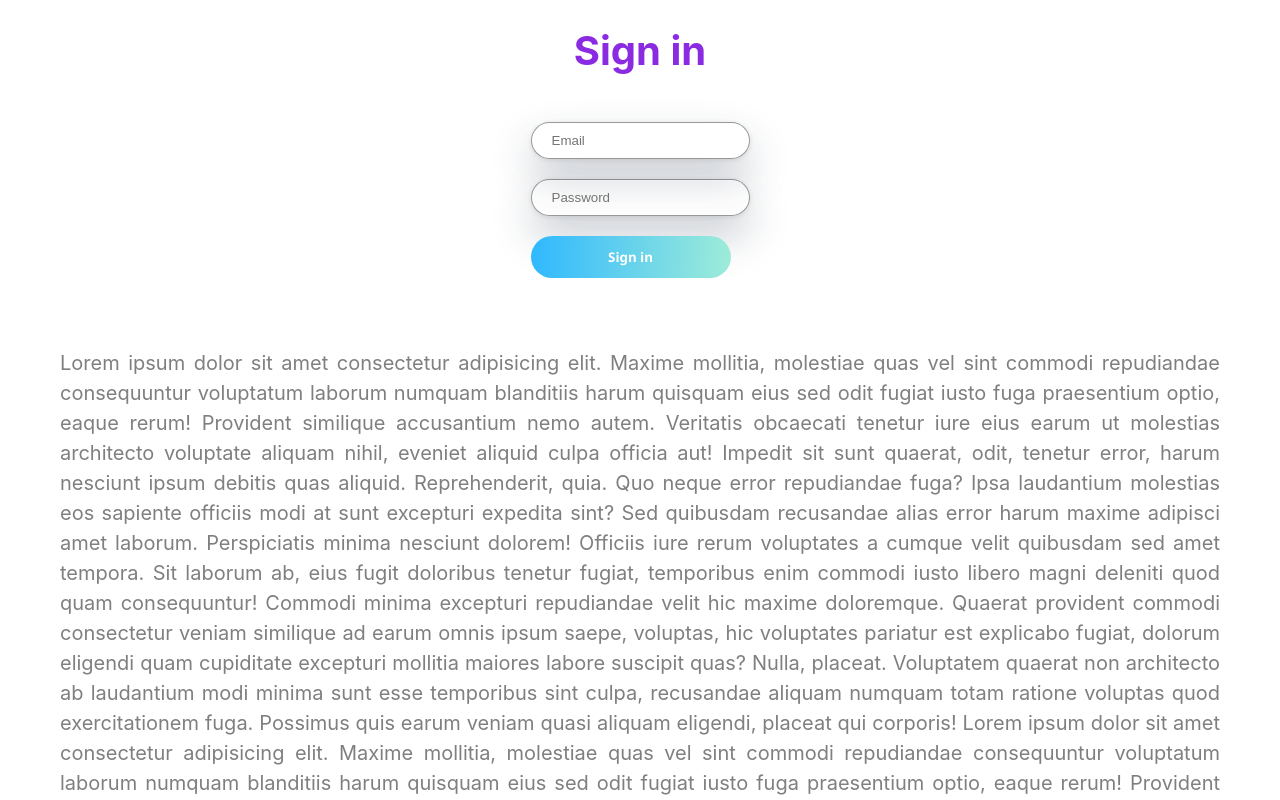
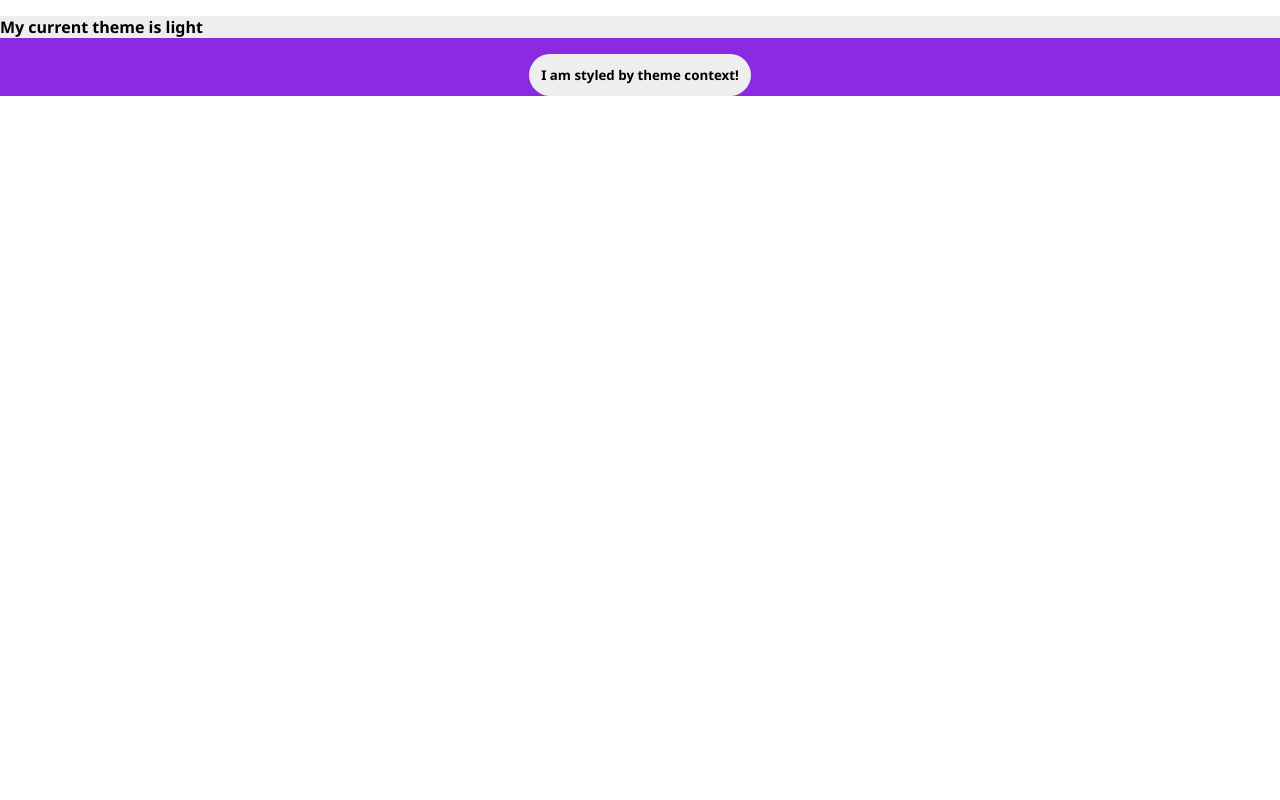
Before and after one commit to juanjosebernalv/great-day, a React (Create React App) app: page / in a window 1280 px wide. Shown: the top 800 px of the page. Built offline with nearby package versions, Linux system fonts and the light colour scheme; no server answers.

Commit message:
useContect example

```diff
--- a/src/App.js
+++ b/src/App.js
@@ -1,9 +1,12 @@
 import React, { useEffect, useState } from "react";
 import styled from "styled-components";
+import Button from './components/Button';
 import Menu from './components/Menu';
 import MyPage from './components/MyPage';
 import MyPageIntersectionObs from './components/MyPageIntersectionObs';
+import Subtitle from './components/Subtitle';
 import Form from './Forms/Form';
+import { ThemeProvider } from './ThemeContext';
 
 
 const App = () => {
@@ -30,11 +33,18 @@ const App = () => {
         // <Wrapper>
         //   <Menu></Menu>
         // </Wrapper>
-        <>
-            <Form></Form>
-            <MyPage></MyPage>
-            <MyPageIntersectionObs></MyPageIntersectionObs>
-        </>
+        // <>
+        //     <Form></Form>
+        //     <MyPage></MyPage>
+        //     <MyPageIntersectionObs></MyPageIntersectionObs>
+        // </>
+        <ThemeProvider>
+            <Wrapper>
+                <Subtitle></Subtitle>
+                <Button></Button>
+            </Wrapper>
+
+        </ThemeProvider>
     );
 };
 
--- /dev/null
+++ b/src/ThemeContext.js
@@ -0,0 +1,41 @@
+import React, { createContext, useContext, useState } from 'react';
+
+export const themes = {
+    light: {
+      foreground: "#000000",
+      background: "#eeeeee"
+    },
+    dark: {
+      foreground: "#ffffff",
+      background: "#222222"
+    }
+  };
+
+  const initialState = {
+      theme: themes.light,
+      setTheme: () => {}
+  }
+
+const ThemeContext = createContext(initialState);
+
+export const ThemeProvider = ({children}) => {
+    const [theme, setTheme] = useState(themes.light);
+
+    return (
+        <ThemeContext.Provider value={{ theme, setTheme}}>
+            {children}
+        </ThemeContext.Provider>
+    );
+}
+
+const useTheme = () => {
+    const context = useContext(ThemeContext);
+
+    if(context === undefined ) {
+        throw new Error('useContext must be used within a ThemeProvider');
+    }
+
+    return context;
+}
+
+export default useTheme;
--- /dev/null
+++ b/src/components/Button.js
@@ -0,0 +1,34 @@
+import React from 'react';
+import styled from "styled-components";
+import useTheme, { themes } from "../ThemeContext";
+
+const Button = () => {
+    const { theme, setTheme } = useTheme();
+    return (
+        <StyledButton
+        color={theme.foreground}
+        background={theme.background}
+        onClick={() =>
+            setTheme(theme === themes.light ? themes.dark : themes.light)
+        }
+        >
+            I am styled by theme context!
+        </StyledButton>
+    );
+};
+
+export default Button;
+
+const StyledButton = styled.button`
+  background: ${(props) => props.background};
+  color: ${(props) => props.color};
+	/* More styling... */
+  padding: 12px;
+  border: none;
+  border-radius: 30px;
+  font-weight: bold;
+  font-family: Segoe UI, sans-serif;
+  display: grid;
+  justify-self: center;
+  cursor: pointer;
+`;
--- /dev/null
+++ b/src/components/Subtitle.js
@@ -0,0 +1,24 @@
+// Subtitle.js
+
+import React from "react";
+import styled from "styled-components";
+import useTheme from "../ThemeContext";
+
+const Subtitle = () => {
+  const { theme } = useTheme();
+  return (
+    <MySubtitle color={theme.foreground}
+    background={theme.background}>
+        My current theme is {theme.background === "#eeeeee" ? "light" : "dark"}
+    </MySubtitle>
+  );
+};
+
+export default Subtitle;
+
+const MySubtitle = styled.p`
+  background: ${(props) => props.background};
+  color: ${(props) => props.color};
+  font-weight: bold;
+  font-family: Segoe UI, sans-serif;
+`;
```
